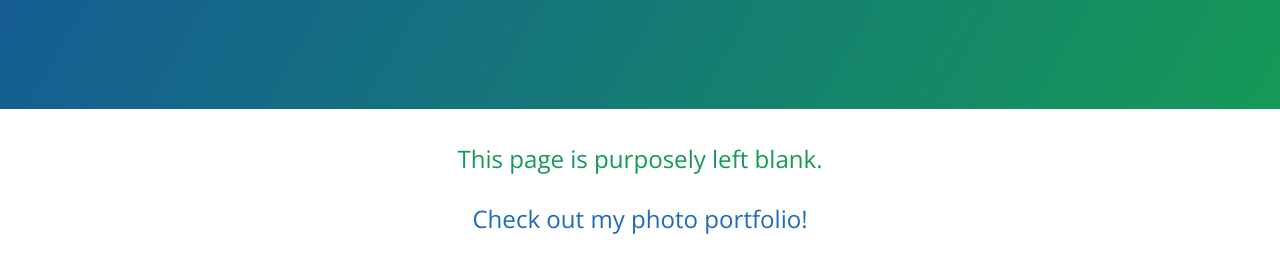
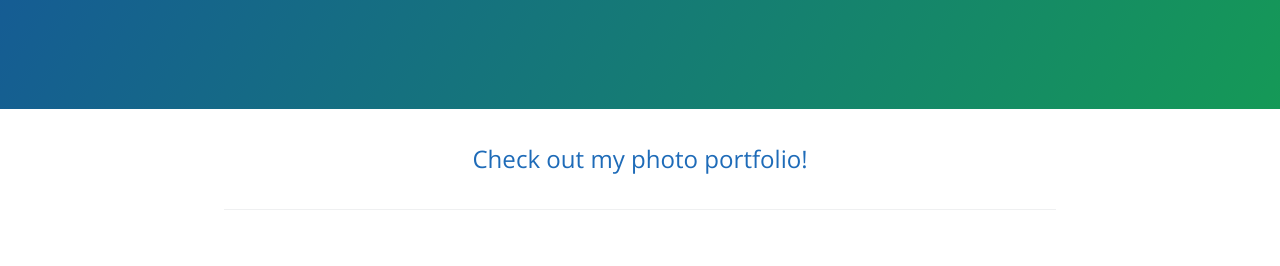
Before and after one commit to ushylime/aboutme, a plain HTML site: page index.html in a window 1280 px wide. Shown: the part 208-474 px from the top of the page. Drawn offline with nearby package versions, Linux system fonts and the light colour scheme.

Commit message:
Update index.html

```diff
--- a/index.html
+++ b/index.html
@@ -18,7 +18,6 @@
     <section class="main-content">
       <h3>
 <center><h3>
-<p>This page is purposely left blank.</p>
 <a href="http://cargocollective.com/emilyhsu">Check out my photo portfolio!</a></center>
       <footer class="site-footer">
       </footer>
```
